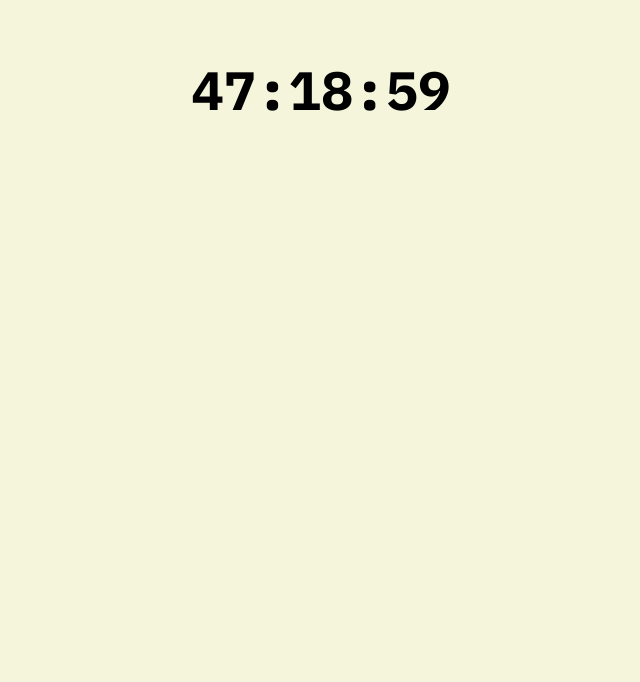
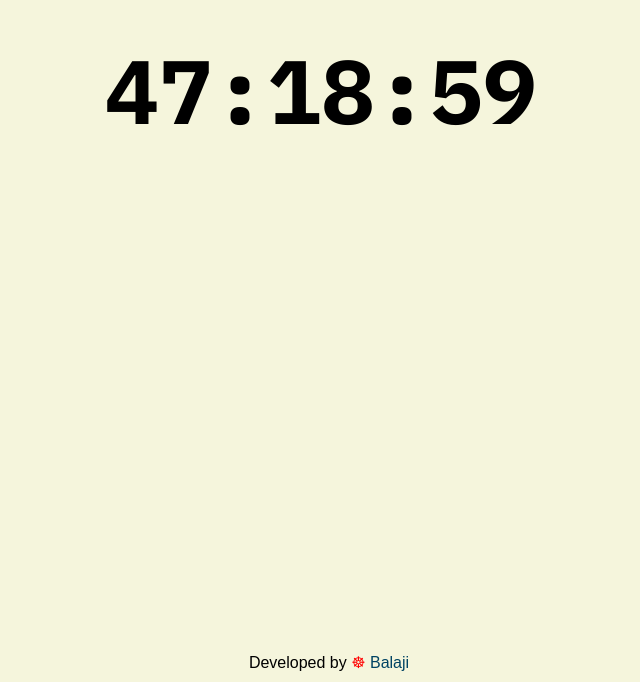
Before and after one commit to balajisr/24min, a plain HTML site: page index.html in a window 1280 px wide. Shown: the part 118-800 px from the top of the page, without its empty margins (319-959 px from the left). Drawn offline with Linux system fonts and the light colour scheme.

Commit message:
made changes to UI

```diff
--- a/index.html
+++ b/index.html
@@ -14,6 +14,7 @@
 			<!-- <span id="nazhigai"></span>:<span id="min">10</span>:<span id="vinadi">45</span> -->
 		</div>
 	</div>
+	<footer>Developed by <span class="red">&#9784</span> <a href="https://github.com/balajisr">Balaji</a></footer>
 	<script src="app.js"></script>
 </body>
 </html>
--- a/main.css
+++ b/main.css
@@ -19,3 +19,26 @@ body {
     margin-right: -50%;
     transform: translate(-50%, -50%)
 }
+
+footer {
+    position: fixed;
+    width: 100%;
+    text-align: center;
+    bottom: 0;
+    padding: 10px 0;
+}
+
+footer .red {
+    color: red;
+}
+
+footer a {
+    text-decoration: none;
+    color: #004363;
+}
+
+@media only screen and (min-width: 600px) {
+    #clock {
+        font-size: 90px;
+    }
+  }
```
